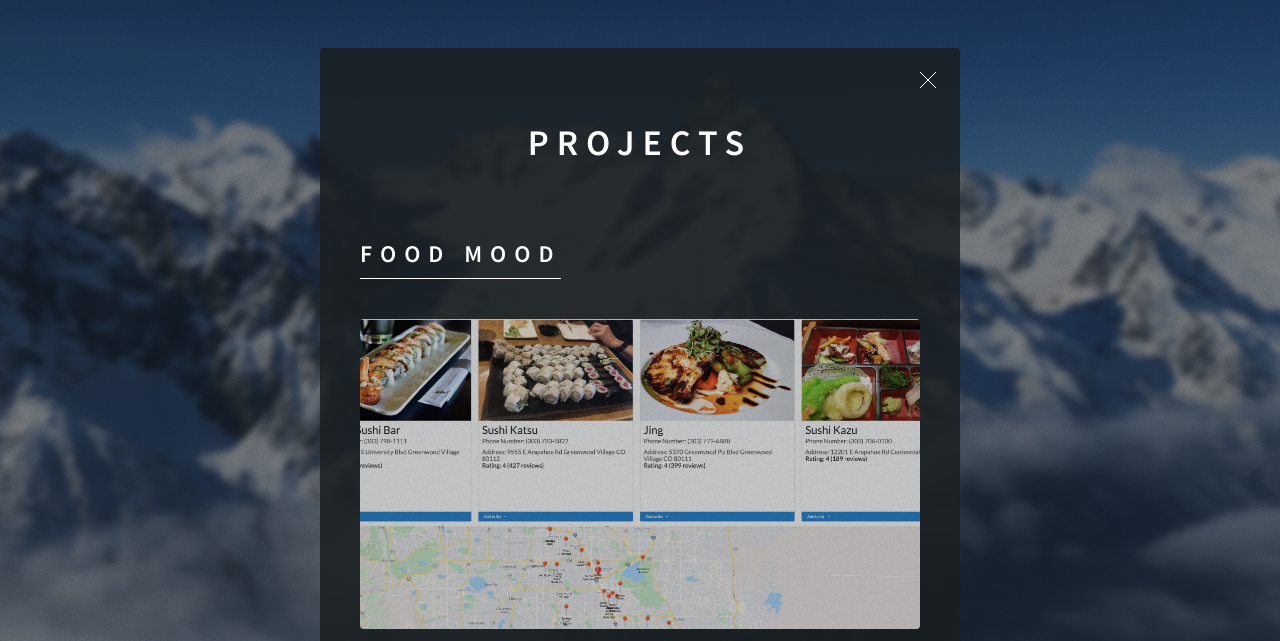
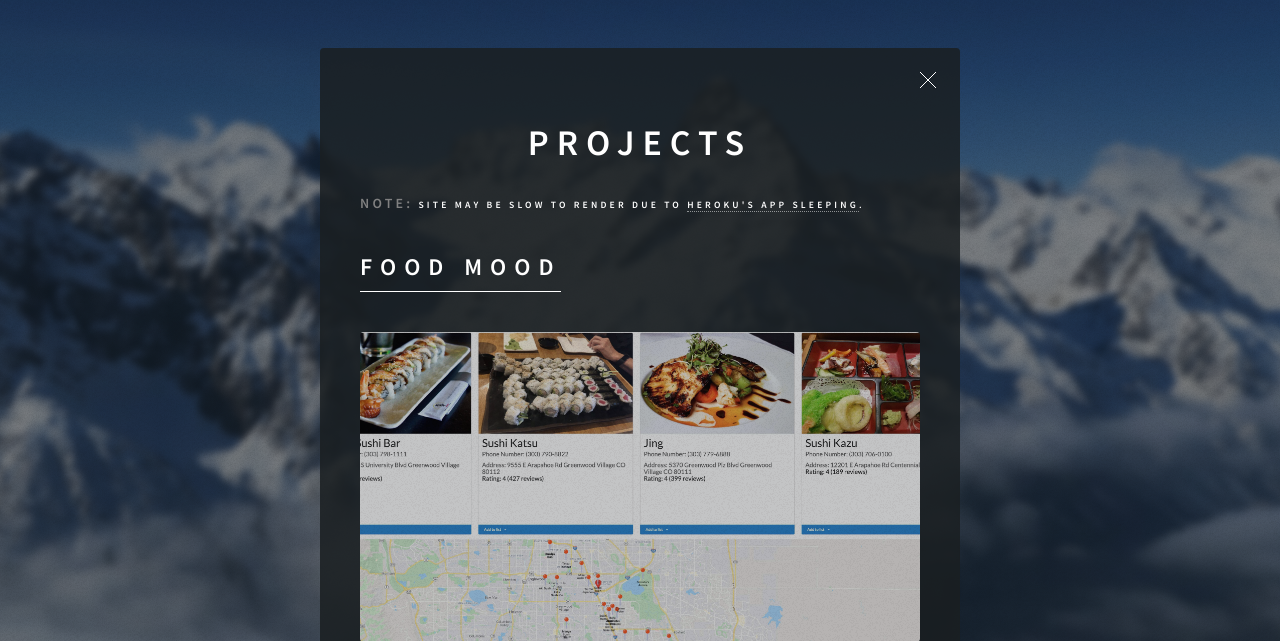
Before and after one commit to Trejon/Portfo, a Flask app: page / in a window 1280 px wide, after a click on "PROJECTS". Shown: the top 641 px of the page. Run offline with Flask 2, Linux system fonts and the light colour scheme.

Commit message:
another update

```diff
--- a/static/css/main.css
+++ b/static/css/main.css
@@ -792,6 +792,20 @@
     position: absolute;
 }
 
+.heroku-disclaimer:hover {
+    color: lightskyblue;
+}
+
+.section-subheading {
+    margin-top: -3vh;
+}
+
+.note {
+    font-weight: 900;
+    font-size: 14px;
+    color: gray;
+}
+
 .project-links {
     display: flex;
     flex-direction: row;
--- a/templates/index.html
+++ b/templates/index.html
@@ -89,6 +89,8 @@
             <!-- Projects -->
             <article id="projects">
                 <h1 class="section-heading">Projects</h1>
+                <h6 class="section-subheading"><span class="note">Note:</span> site may be slow to render due to <a class="heroku-disclaimer" href="https://blog.heroku.com/app_sleeping_on_heroku" target="_blank">Heroku's App
+                        sleeping</a>.</h6>
                 <h2 class="major">Food Mood</h2>
                 <span class="image main"><img src="static/assets/images/portfolio/FoodMood.jpg" alt="" /></span>
                 <p>A React and Rails app that employs APIs from Google Maps, Yelp, Forkify in addition to HTML Geolocation. Users create lists to meal plan on. Meals can then be added by browsing recipes, or searching for nearby restaurants.
```
